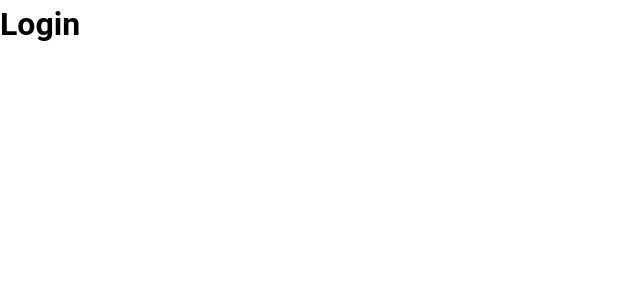
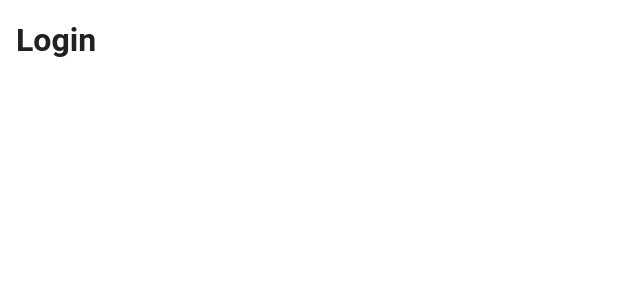
Before and after one commit to anjylo/sales_management, a Vue app in the folder pizza_web/: page /login in a window 1280 px wide. Shown: the top 300 px of the page, without its empty margins (0-640 px from the left). Built offline with nearby package versions, Linux system fonts and the light colour scheme.

Commit message:
setup base app layout

```diff
--- a/pizza_web/src/App.vue
+++ b/pizza_web/src/App.vue
@@ -3,7 +3,13 @@
 </script>
 
 <template>
-  <router-view></router-view>
+  <v-app>
+    <v-main>
+      <v-container fluid>
+        <router-view></router-view>
+      </v-container>
+    </v-main>
+  </v-app>
 </template>
 
 <style scoped>
```
